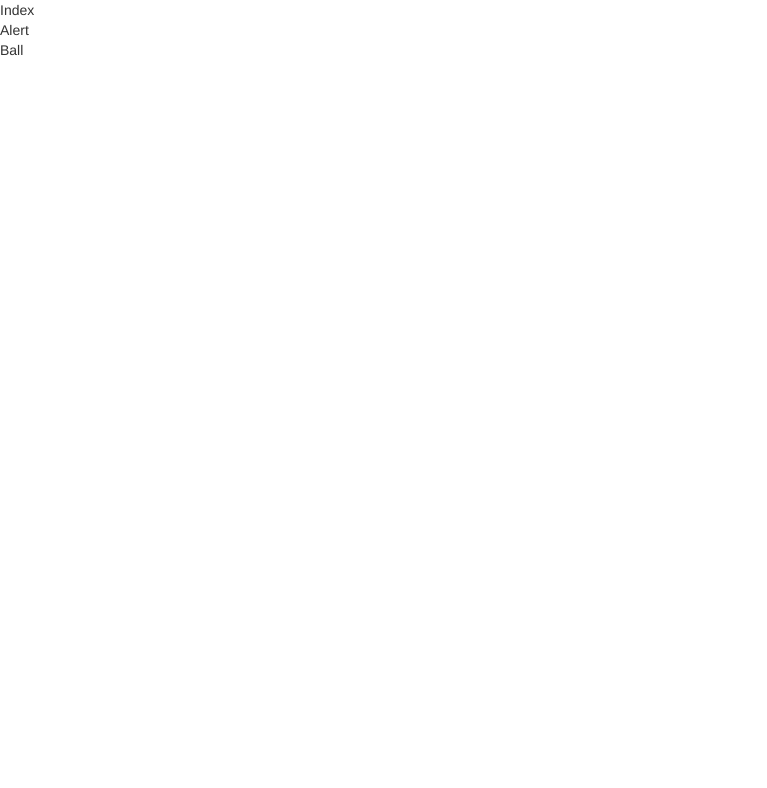
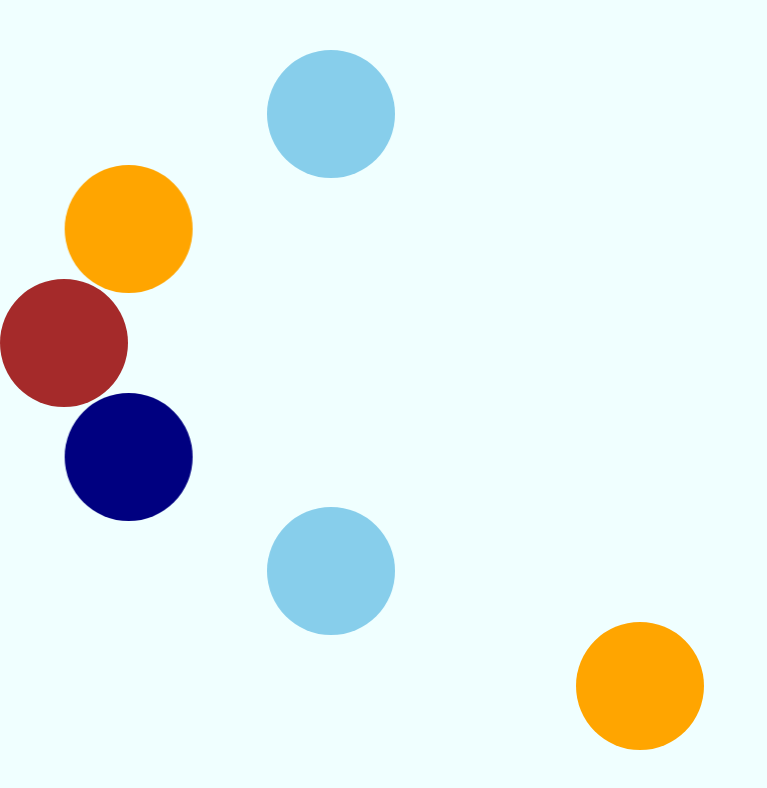
Before and after one commit to Yakima-Teng/blog-admin, a Vue app: page /#/index in a window 1280 px wide. Shown: the top 788 px of the page, without its empty margins (0-767 px from the left). Built offline with nearby package versions, Linux system fonts and the light colour scheme.

Commit message:
npm run build命令中加入发布demo到github上的任务，实现首次等待动画效果

```diff
--- a/package.json
+++ b/package.json
@@ -48,6 +48,7 @@
     "file-loader": "^0.9.0",
     "font-awesome": "^4.7.0",
     "function-bind": "^1.0.2",
+    "gh-pages": "^0.12.0",
     "html-webpack-plugin": "^2.8.1",
     "http-proxy-middleware": "^0.17.2",
     "inject-loader": "^2.0.1",
--- a/src/components/Ball.vue
+++ b/src/components/Ball.vue
@@ -1,20 +1,77 @@
 <template>
-  <div>Ball</div>
+  <div v-show="isLoading" class="utils-ball">
+    <span v-for="num in totalBalls" :style="{
+      'animation-delay': (3000 / totalBalls) * num + 'ms',
+      'background-color': ['navy', 'skyblue', 'orange', 'brown'][num % 4],
+      'top': (100 / (totalBalls + 1) * num) + '%'
+    }" class="ball"></span>
+    <link rel="stylesheet" type="text/css" href="">
+  </div>
 </template>
 
 <script>
   export default {
     name: 'ball',
     data () {
-      return {}
+      return {
+        totalBalls: 10
+      }
     },
-    methods: {},
-    init () {},
-    ready () {},
-    events: {},
-    components: {}
+    computed: {
+      isLoading () {
+        return this.$store.state.states.isLoading
+      }
+    },
+    methods: {
+      resetBalls () {
+        let _this = this
+        const screenHeight = window.innerHeight
+        const ballHeight = Math.floor(window.innerWidth / 10)
+        _this.totalBalls = Math.floor(screenHeight / ballHeight)
+      }
+    },
+    mounted () {
+      // 通过使用 mounted 钩子，并不能保证该实例已经插入文档。所以还应该在钩子函数中包含 Vue.nextTick/vm.$nextTick
+      let _this = this
+      _this.$nextTick(() => {
+        _this.resetBalls()
+        window.addEventListener('load', _this.resetBalls, false)
+      })
+    },
+    beforeDestroy () {
+      let _this = this
+      window.removeEventListener('load', _this.resetBalls, false)
+    }
   }
 </script>
 
 <style lang="less" scoped>
+  .utils-ball {
+    position: fixed;
+    top: 0;
+    left: 0;
+    bottom: 0;
+    right: 0;
+    background-color: rgba(240, 255, 255, 1);
+    .ball {
+      position: absolute;
+      width: 10%;
+      height: 0;
+      padding-top: 10%;
+      margin-top: -5%;
+      margin-left: 0;
+      border-radius: 50%;
+      left: 0;
+      transform: translate(0, 0);
+      animation: 3s Ball ease-in-out 0ms infinite alternate;
+    }
+  }
+  @keyframes Ball {
+    0% {
+      transform: translate(0, 0);
+    }
+    100% {
+      transform: translate(900%, 0);
+    }
+  }
 </style>
--- a/src/main.js
+++ b/src/main.js
@@ -7,7 +7,7 @@ const router = new VueRouter({
   routes: [
     { path: '/index', component: require('./views/Index.vue') },
     { path: '/post', component: require('./views/Post.vue') },
-    { path: '/', redirect: '/post' }
+    { path: '/', redirect: '/index' }
   ]
 })
 
```
Also changed, not shown: 1 other file (tests, documents, lock files or other folders).
